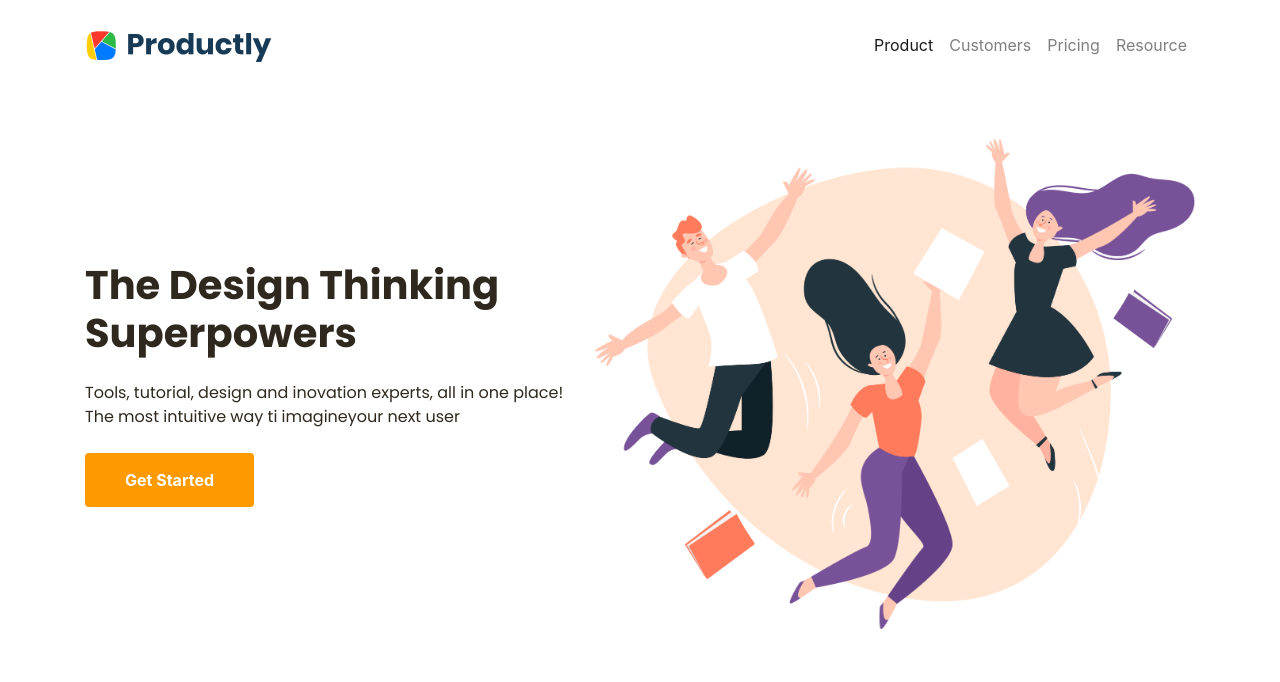
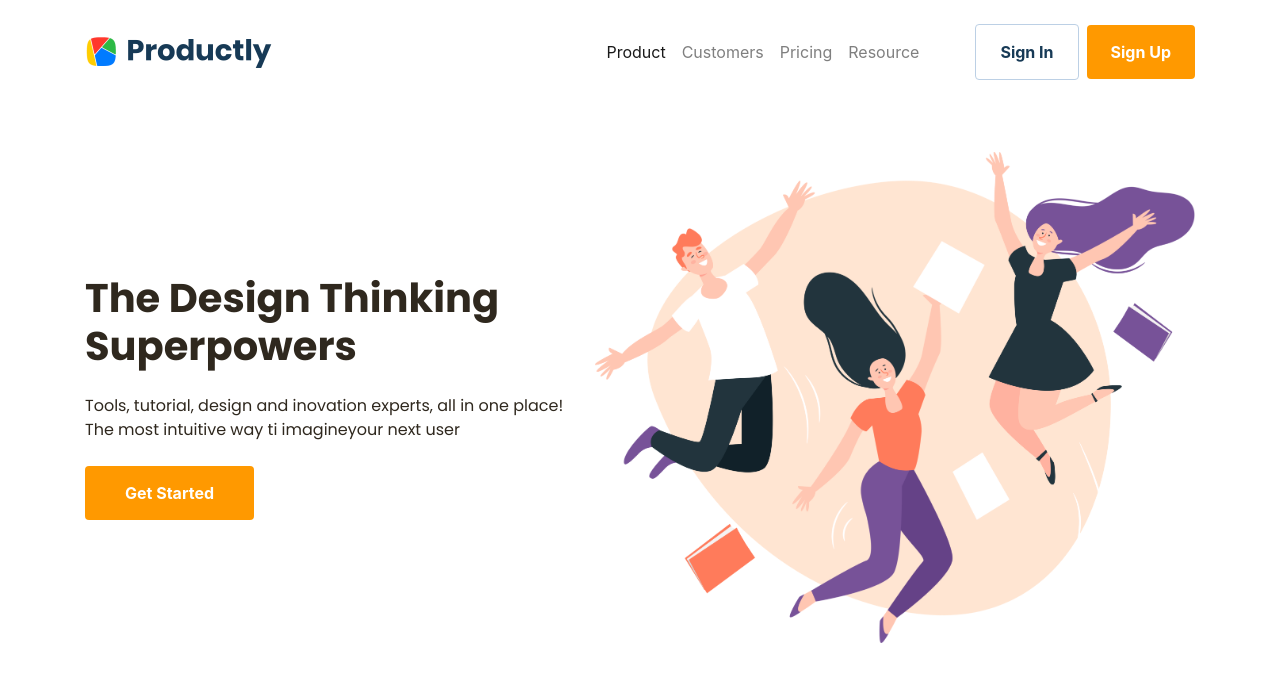
Before and after one commit to Dzaky02/basic-bootstrap, a plain HTML site: page index.html in a window 1280 px wide. Drawn offline with Linux system fonts and the light colour scheme.

Commit message:
Links Navigation

```diff
--- a/css/custom.css
+++ b/css/custom.css
@@ -11,6 +11,21 @@
     border: 0;
 }
 
+.btn-secondary {
+    background: none;
+    border: 1px solid #BCD0E5;
+    padding: 15px 40px 15px 40px;
+    font-size: 16px;
+    font-weight: bold;
+    color: #173A56;
+}
+
+.btn-secondary:hover {
+    background: none;
+    border: 1px solid rgb(159, 177, 197);
+    color: #173A56;
+}
+
 .herobwa h1 {
     font-family: 'Poppins';
     font-weight: 700;
@@ -22,3 +37,7 @@
     font-weight: 400;
     color: #2F281E;
 }
+
+.navbar-nav .nav-link {
+    color: #2F281E;
+}
--- a/index.html
+++ b/index.html
@@ -36,7 +36,7 @@
         </button>
 
         <div class="collapse navbar-collapse" id="navbarSupportedContent">
-          <ul class="navbar-nav ml-auto">
+          <ul class="navbar-nav d-flex align-items-center ml-auto">
             <li class="nav-item active">
               <a class="nav-link" href="#">Product<span class="sr-only">(current)</span></a>
             </li>
@@ -49,6 +49,8 @@
             <li class="nav-item">
               <a class="nav-link" href="#">Resource</a>
             </li>
+            <a class="btn btn-secondary px-4 ml-5" href="#" role="button">Sign In</a>
+            <a class="btn btn-primary px-4 ml-2" href="#" role="button">Sign Up</a>
           </ul>
         </div>
       </div>
```
